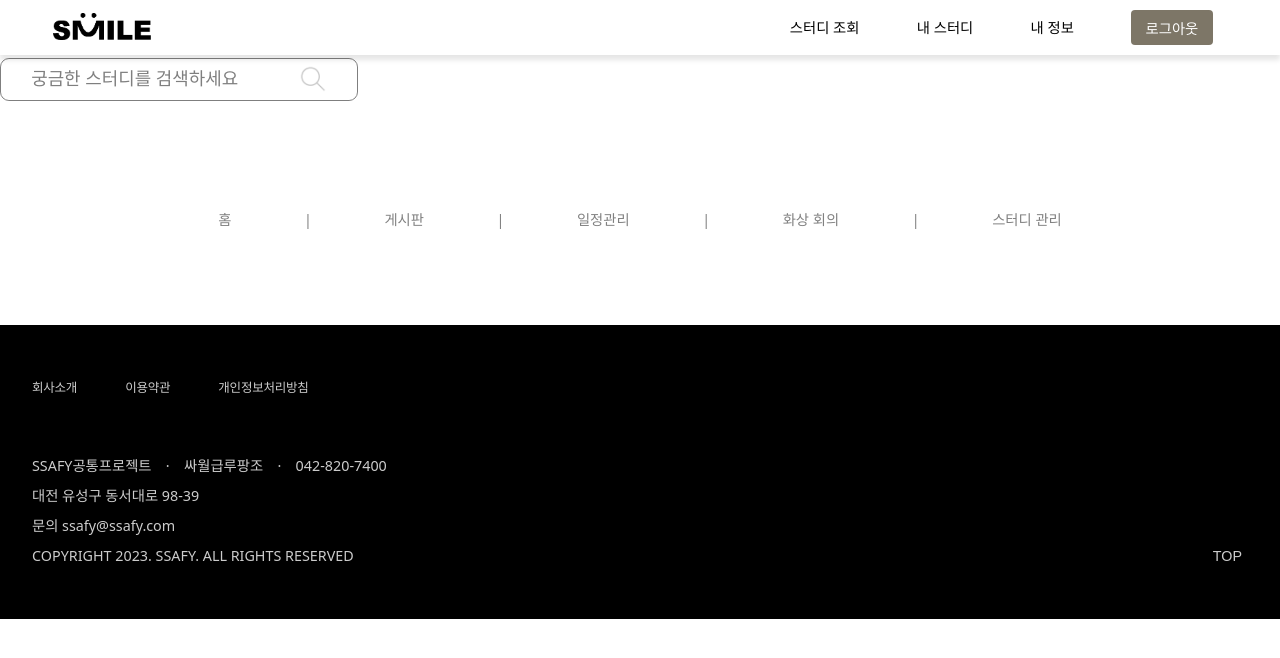
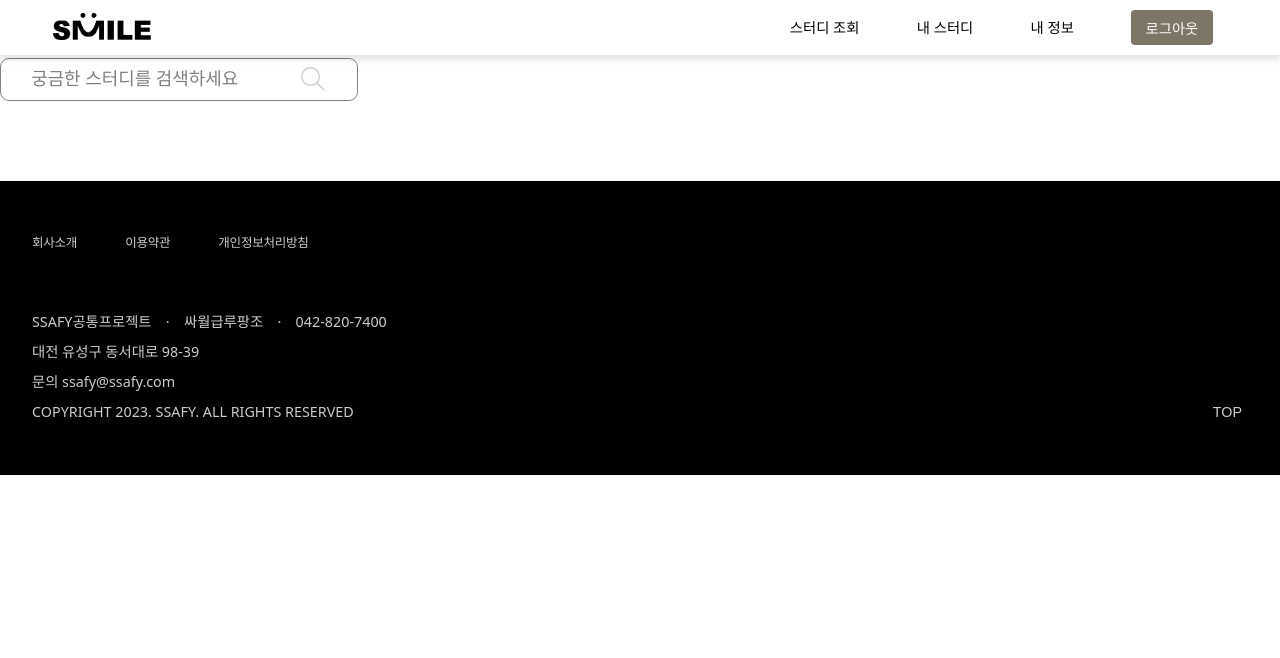
Before and after one commit to ssafy-salary-lupin/smile, a React (Create React App) app in the folder frontend/: page /test in a window 1280 px wide. Shown: the top 658 px of the page. Built offline with nearby package versions, Linux system fonts and the light colour scheme.

Commit message:
Test : 스터디네브바 테스트

```diff
--- a/frontend/src/pages/TestPages.tsx
+++ b/frontend/src/pages/TestPages.tsx
@@ -1,4 +1,4 @@
-import StudyNavBar from "../components/common/StudyNavBar";
+// import StudyNavBar from "../components/common/StudyNavBar";
 import Search from "../components/common/Search";
 
 function TestPages() {
@@ -9,7 +9,7 @@ function TestPages() {
         searchHeight={3.36}
         innerText="궁금한 스터디를 검색하세요"
       />
-      <StudyNavBar />
+      {/* <StudyNavBar /> */}
     </div>
   );
 }
```
